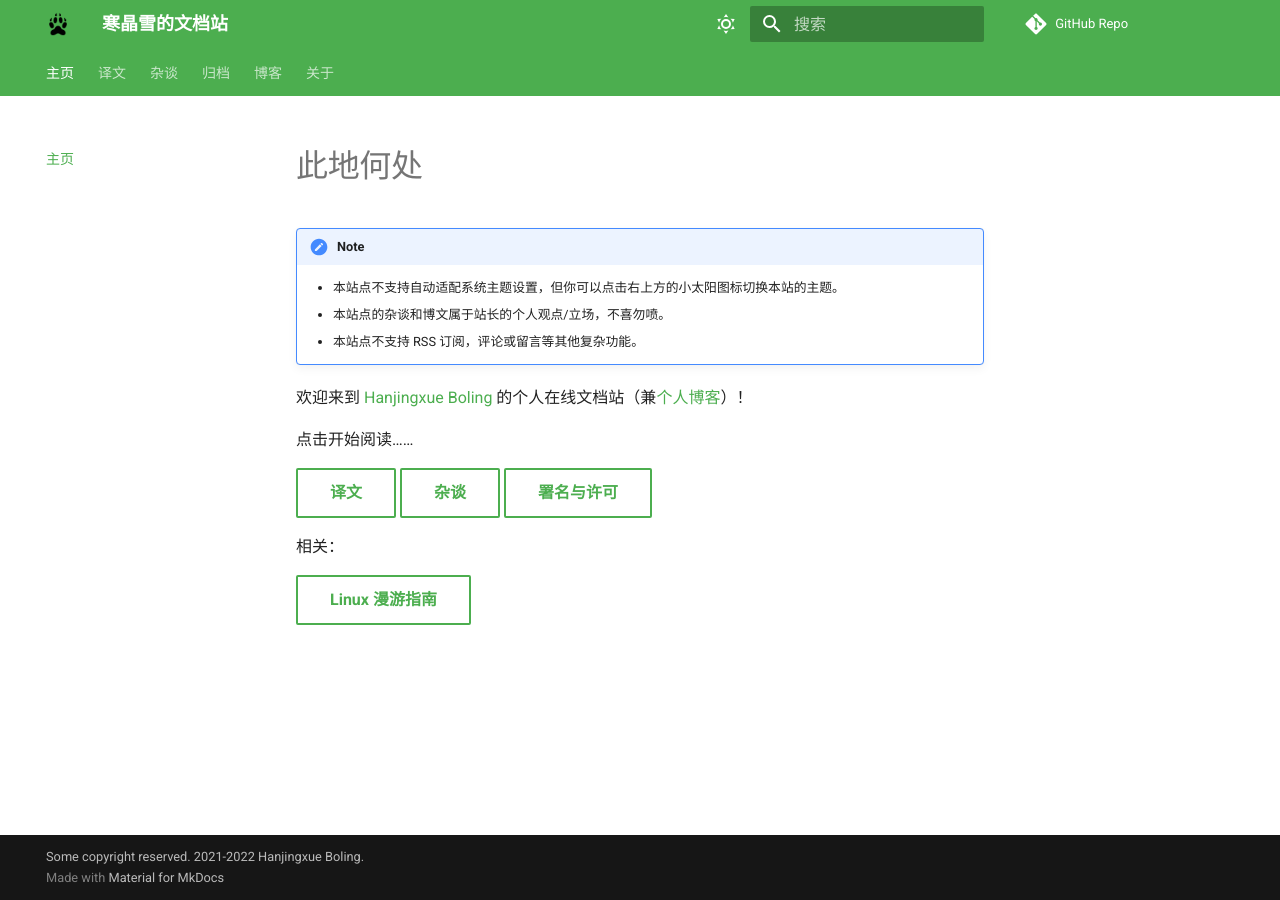
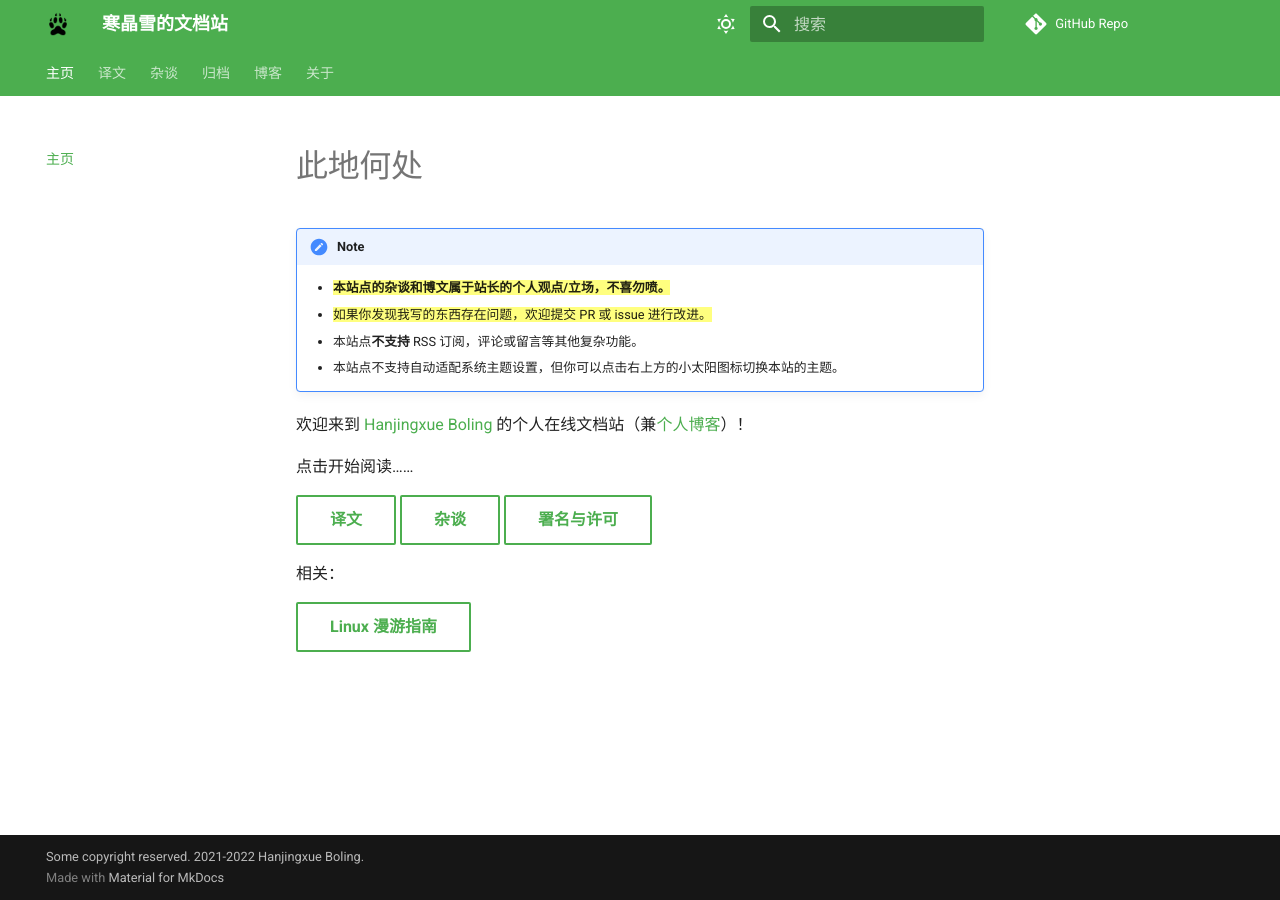
Before and after one commit to Hanjingxue-Boling/Whiteboard, an MkDocs documentation site: the page built from docs/index.md, in a window 1280 px wide. Built offline with MkDocs 1.6.1 and Material for MkDocs 9.7.7, drawn with Linux system fonts in a browser that asks for light colours; comment, search, counter and statistics services are not loaded.

Commit message:
update 2022-04-23-02

```diff
--- a/docs/index.md
+++ b/docs/index.md
@@ -1,9 +1,10 @@
 # 此地何处
 
 !!! note
+    - ==**本站点的杂谈和博文属于站长的个人观点/立场，不喜勿喷。**==
+    - ==如果你发现我写的东西存在问题，欢迎提交 PR 或 issue 进行改进。==
+    - 本站点**不支持** RSS 订阅，评论或留言等其他复杂功能。
     - 本站点不支持自动适配系统主题设置，但你可以点击右上方的小太阳图标切换本站的主题。
-    - 本站点的杂谈和博文属于站长的个人观点/立场，不喜勿喷。
-    - 本站点不支持 RSS 订阅，评论或留言等其他复杂功能。
 
 欢迎来到 [Hanjingxue Boling](./about/about-me.md) 的个人在线文档站（兼[个人博客](./blog/about.md)）！
 
```
Also changed, not shown: docs/about/about-me.md (+10 -10 lines), docs/about/friends.md (+2 -2 lines), docs/blog/about.md (+0 -3 lines), docs/essay/about.md (+0 -3 lines), docs/translation/about.md (+4 -1 lines).
